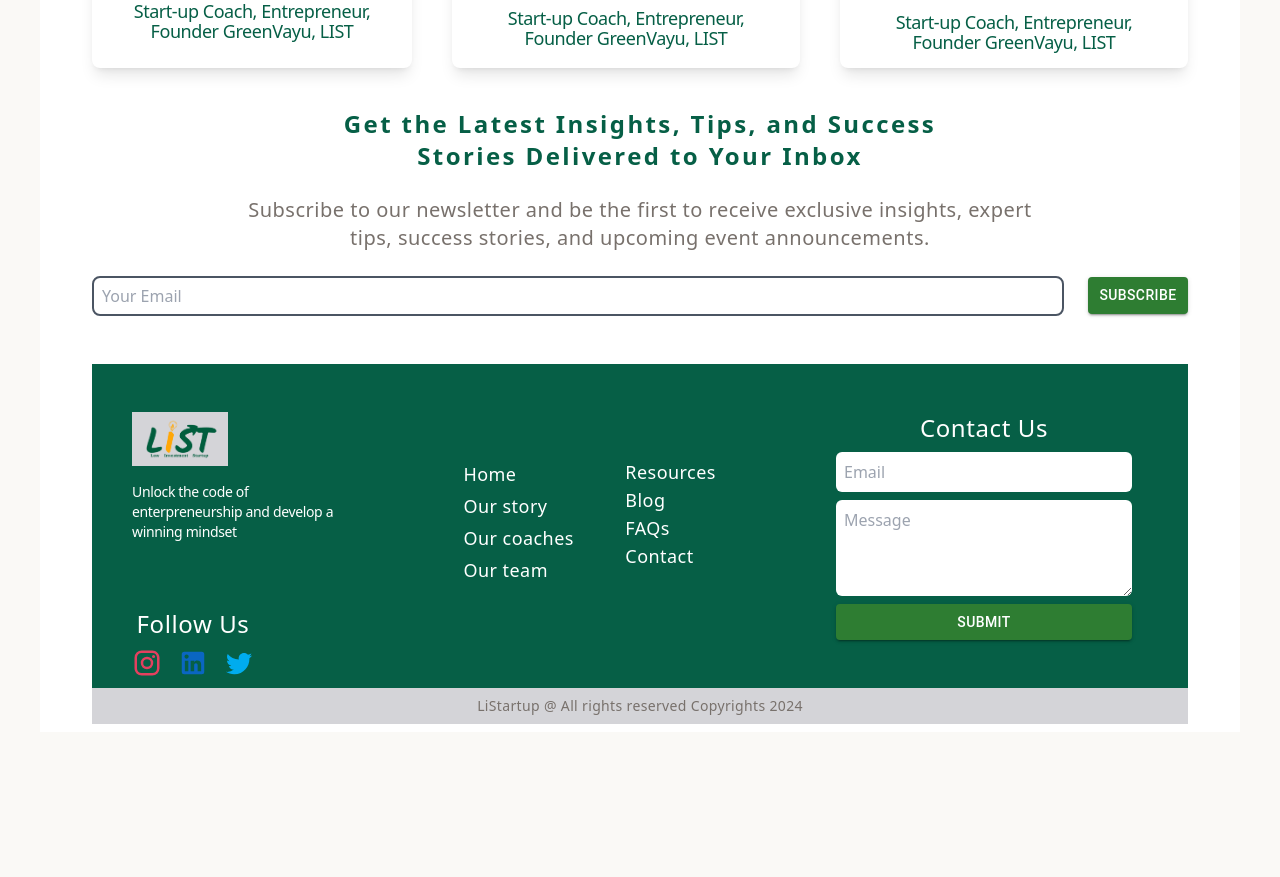
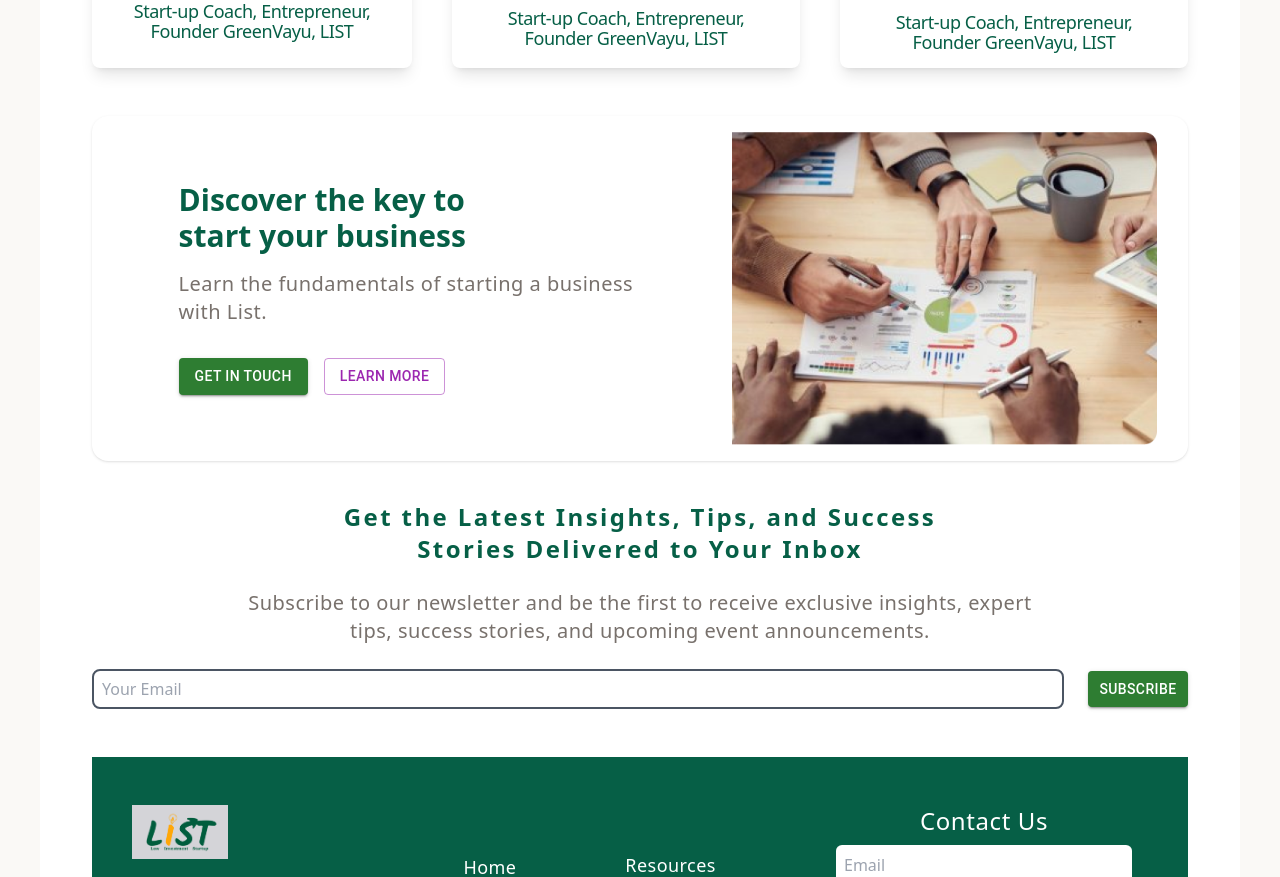
Before and after one commit to GreenVayu/List-startup, a React (Vite) app: page / in a window 1280 px wide. Shown: the part 2454-3331 px from the top of the page. Before the commit the page ends 3206 px from the top, so only its background shows below. Built offline with nearby package versions, Linux system fonts and the light colour scheme; the HTML template or start-up script is replaced by a standard one.

Commit message:
sec 6 of home

```diff
--- a/src/Home.tsx
+++ b/src/Home.tsx
@@ -42,27 +42,26 @@ const Section2Text: React.FC<{
 };
 
 const Home = () => {
-
   const [currentIndex, setCurrentIndex] = useState(0);
 
   const coaches = [
     {
-      name: 'ABHISHEK RAI',
-      title: 'Start-up Coach, Entrepreneur',
-      description: 'Founder GreenVayu, LIST',
-      imageSrc: '/ourcoaches/abhi.jpg',
+      name: "ABHISHEK RAI",
+      title: "Start-up Coach, Entrepreneur",
+      description: "Founder GreenVayu, LIST",
+      imageSrc: "/ourcoaches/abhi.jpg",
     },
     {
-      name: 'Rohit Gupta',
-      title: 'Start-up Coach, Entrepreneur',
-      description: 'Founder GreenVayu, LIST',
-      imageSrc: '/ourcoaches/rohit.png',
+      name: "Rohit Gupta",
+      title: "Start-up Coach, Entrepreneur",
+      description: "Founder GreenVayu, LIST",
+      imageSrc: "/ourcoaches/rohit.png",
     },
     {
-      name: 'RICHA RAI',
-      title: 'Start-up Coach, Entrepreneur',
-      description: 'Founder GreenVayu, LIST',
-      imageSrc: '/ourcoaches/richa.png',
+      name: "RICHA RAI",
+      title: "Start-up Coach, Entrepreneur",
+      description: "Founder GreenVayu, LIST",
+      imageSrc: "/ourcoaches/richa.png",
     },
   ];
 
@@ -227,11 +226,11 @@ const Home = () => {
       </div>
 
       <div className="sec5 mt-12">
-
-        <h1 className="text-emerald-800 text-2xl font-semibold leading-relaxed tracking-wide mb-4 text-center md:text-start">Our Coaches</h1>
+        <h1 className="text-emerald-800 text-2xl font-semibold leading-relaxed tracking-wide mb-4 text-center md:text-start">
+          Our Coaches
+        </h1>
 
         <div className="flex flex-col items-center space-y-4 md:hidden">
-
           <div className="md:hidden flex items-center">
             <button
               className="p-2 rounded-full bg-gray-300 mr-4"
@@ -267,7 +266,6 @@ const Home = () => {
         </div>
 
         <div className="hidden md:flex md:justify-around gap-10">
-
           <div className="max-w-80 mx-auto overflow-hidden bg-white rounded-lg shadow-lg hover:shadow-gray-500">
             <div className="relative">
               <img
@@ -324,17 +322,95 @@ const Home = () => {
               </p>
             </div>
           </div>
-
         </div>
       </div>
 
+      <div className="sec6 mt-12">
+        <div className="flex justify-around p-4 bg-white rounded-2xl shadow min-h-40">
+          <div className="p-2 w-full xsm:w-1/2 sm:ml-12 h-fit my-auto">
+            <h1 className="text-center text-emerald-800 text-lg xsm:text-2xl font-bold leading-none md:text-3xl sm:text-start">
+              Discover the key to <br />
+              start your business
+            </h1>
+            <p className="text-center text-stone-500 text-base font-normal leading-5 tracking-wide pt-4 pb-4 xsm:text-xl md:text-xl sm:text-start">
+              Learn the fundamentals{" "}
+              <span className="sm:hidden">
+                <br />
+              </span>
+              of starting a business
+              <br /> with List.
+            </p>
+            <div className="mt-2 w-fit mx-auto sm:hidden">
+              <Button variant="outlined" color="secondary">
+                Get in touch
+              </Button>
+            </div>
+
+            <div className="hidden sm:flex items-center space-x-4 mt-4">
+              <Button variant="contained" color="success">
+                Get in touch
+              </Button>
+
+              <Button variant="outlined" color="secondary">
+                Learn more
+              </Button>
+            </div>
+          </div>
+
+          <img src="/img/img24.png" className="hidden xsm:block w-[45%] sm:w-[35%] md:w-[40%] "/>
+        </div>
+      </div>
     </>
   );
 };
 
 export default Home;
 
-{/* <div className="w-[132px] h-[30px] relative">
-  <div className="w-[132px] left-0 top-[16px] absolute text-center text-emerald-800 text-[8px] font-normal font-['Orienta'] leading-[8px] tracking-tight">Start-up Coach, Entrepreneur, Founder GreenVayu, LIST</div>
-  <div className="left-[26px] top-0 absolute text-emerald-800 text-xs font-semibold font-['Mukta'] leading-3 tracking-wide">ABHISHEK RAI</div>
-</div> */}
+{
+  /*
+
+
+<div className="w-[1441px] h-[546px] relative">
+  <img className="w-[1441px] h-[546px] left-0 top-0 absolute" src="https://via.placeholder.com/1441x546" />
+  <div className="w-[1192px] h-[385px] left-[124px] top-[80.23px] absolute bg-white rounded-2xl shadow">
+    <div className="w-[1184px] h-[464px] left-[-1593px] top-[-3381px] absolute">
+      <div className="w-[360px] h-[360px] left-[396px] top-[102px] absolute bg-zinc-300 rounded-2xl flex-col justify-start items-start inline-flex">
+        <div className="w-[360px] h-[65px] bg-zinc-400 rounded-bl-2xl rounded-br-2xl" />
+        <div className="w-[278px] h-[19px] bg-zinc-300" />
+      </div>
+      <div className="w-[197px] h-12 px-[26px] pt-3.5 pb-[15px] left-[753px] top-[7px] absolute rounded-2xl border border-neutral-500 justify-center items-center inline-flex">
+        <div className="text-center text-neutral-500 text-base font-normal font-['Inter']">Click to know more</div>
+      </div>
+      <div className="w-[360px] h-[360px] left-0 top-[104px] absolute bg-zinc-300 rounded-2xl flex-col justify-start items-start inline-flex">
+        <div className="w-[360px] h-[65px] bg-zinc-400 rounded-bl-2xl rounded-br-2xl" />
+        <div className="w-[278px] h-[19px] bg-zinc-300" />
+      </div>
+      <div className="w-[360px] h-[360px] left-[798px] top-[102px] absolute bg-zinc-300 rounded-2xl flex-col justify-start items-start inline-flex">
+        <div className="w-[360px] h-[65px] bg-zinc-400 rounded-bl-2xl rounded-br-2xl" />
+        <div className="w-[278px] h-[19px] bg-zinc-300" />
+      </div>
+      <div className="w-[46px] h-[46px] left-[1138px] top-[259px] absolute">
+        <div className="w-[46px] h-[46px] left-0 top-0 absolute bg-white rounded-full shadow" />
+      </div>
+      <div className="left-0 top-0 absolute text-black/opacity-70 text-[38px] font-semibold font-['Mukta'] tracking-widest">Our coaches</div>
+    </div>
+    <div className="left-[72px] top-[175px] absolute text-white text-base font-normal font-['Orienta'] leading-normal tracking-wide">Learn the fundamentals of starting a business with List.</div>
+    <div className="w-[484px] h-[152.62px] left-[74px] top-[64px] absolute">
+      <div className="w-[470px] h-[102.03px] left-0 top-0 absolute"><span style="text-emerald-800 text-5xl font-semibold font-['Palanquin Dark'] leading-[48px]">Discover the key to </span><span style="text-emerald-800 text-5xl font-semibold font-['Palanquin Dark'] leading-[48px]">start</span><span style="text-emerald-800 text-5xl font-semibold font-['Palanquin Dark'] leading-[48px]"> your business</span></div>
+      <div className="w-[484px] left-0 top-[115.62px] absolute text-stone-500 text-lg font-normal font-['Orienta'] leading-normal tracking-wide">Learn the fundamentals of starting a business with List.</div>
+    </div>
+    <div className="w-[382px] h-12 left-[74px] top-[254.55px] absolute">
+      <div className="w-[179px] h-12 px-7 py-3 left-[203px] top-0 absolute bg-white rounded-lg shadow border border-emerald-800 justify-center items-center gap-4 inline-flex">
+        <div className="text-emerald-800 text-base font-normal font-['Roboto'] leading-none">Learn more</div>
+      </div>
+      <div className="w-[179px] h-12 px-7 py-3 left-0 top-0 absolute bg-emerald-800 rounded-lg shadow justify-center items-center gap-4 inline-flex">
+        <div className="text-white text-base font-normal font-['Roboto'] leading-none">Get in touch</div>
+        <div className="w-3 h-3 opacity-0 bg-white rounded-full" />
+      </div>
+    </div>
+    <img className="w-[524px] h-[385px] left-[668px] top-0 absolute rounded-tr-2xl rounded-br-2xl" src="https://via.placeholder.com/524x385" />
+  </div>
+</div>
+
+*/
+}
```
Also changed, not shown: public/img/img24.png (added). Lines whose indentation alone changed are shown as unchanged.
